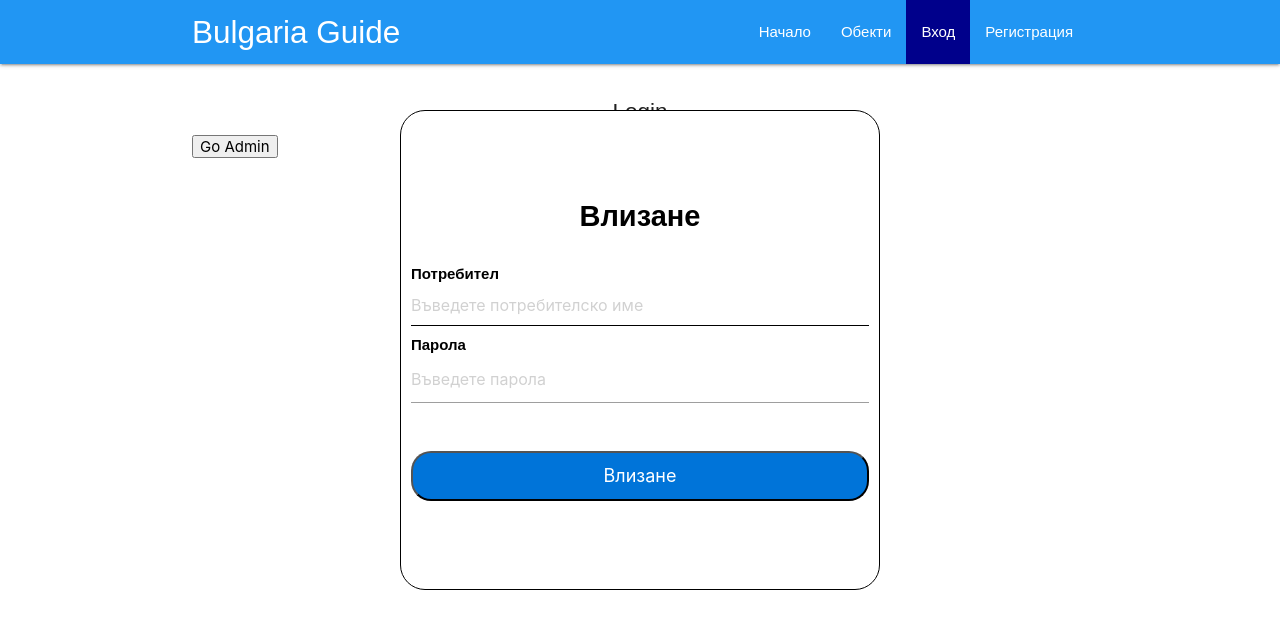
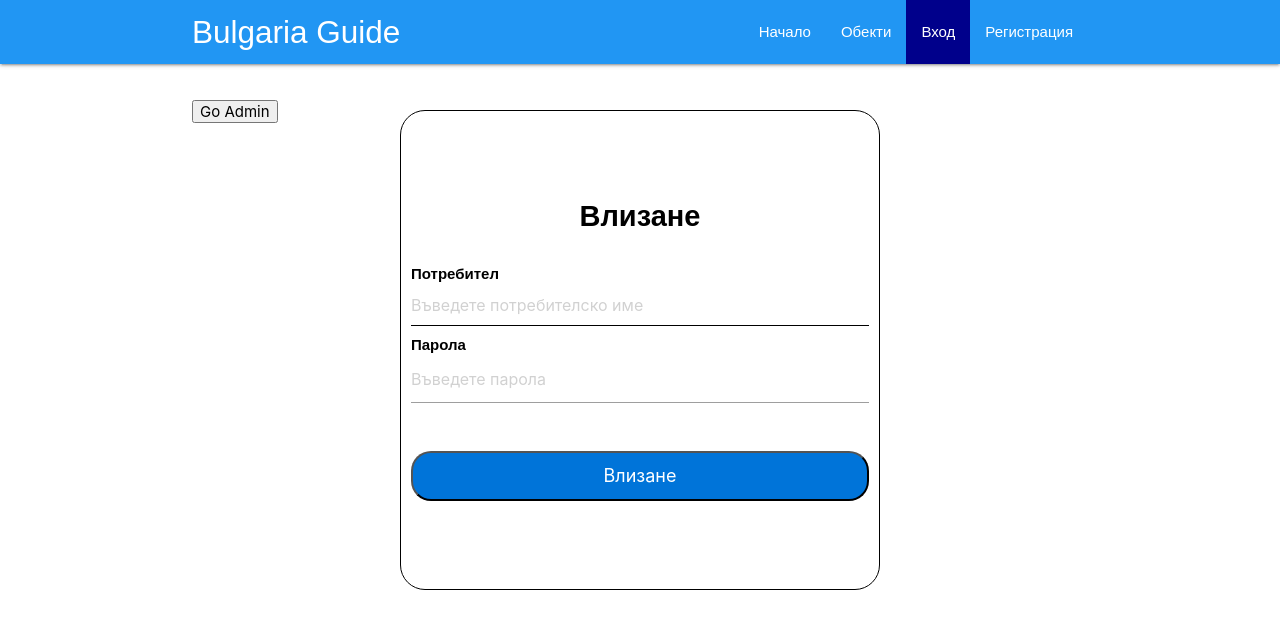
Before and after one commit to Bulgaria-Guide/bulgaria-guide, a React (Create React App) app in the folder web-app/: page /login in a window 1280 px wide. Shown: the top 628 px of the page. Built offline with nearby package versions, Linux system fonts and the light colour scheme.

Commit message:
Remove unnecessary titles

```diff
--- a/web-app/src/Components/Login/index.js
+++ b/web-app/src/Components/Login/index.js
@@ -7,7 +7,7 @@ const Login = () => {
   const { role, setRole } = useContext(AccountContext);
 
   return (
-    <ContainerLayout header="Login">
+    <ContainerLayout>
       <button disabled={role === 'admin'} onClick={() => setRole('admin')}>Go Admin</button>
       <LoginForm />
     </ContainerLayout>
--- a/web-app/src/Components/Register/index.js
+++ b/web-app/src/Components/Register/index.js
@@ -3,7 +3,7 @@ import RegisterForm from './Form';
 import ContainerLayout from '../UI/ContainerLayout';
 
 const Register = () => (
-  <ContainerLayout header="Register">
+  <ContainerLayout>
     <RegisterForm />
   </ContainerLayout>
 );
```
